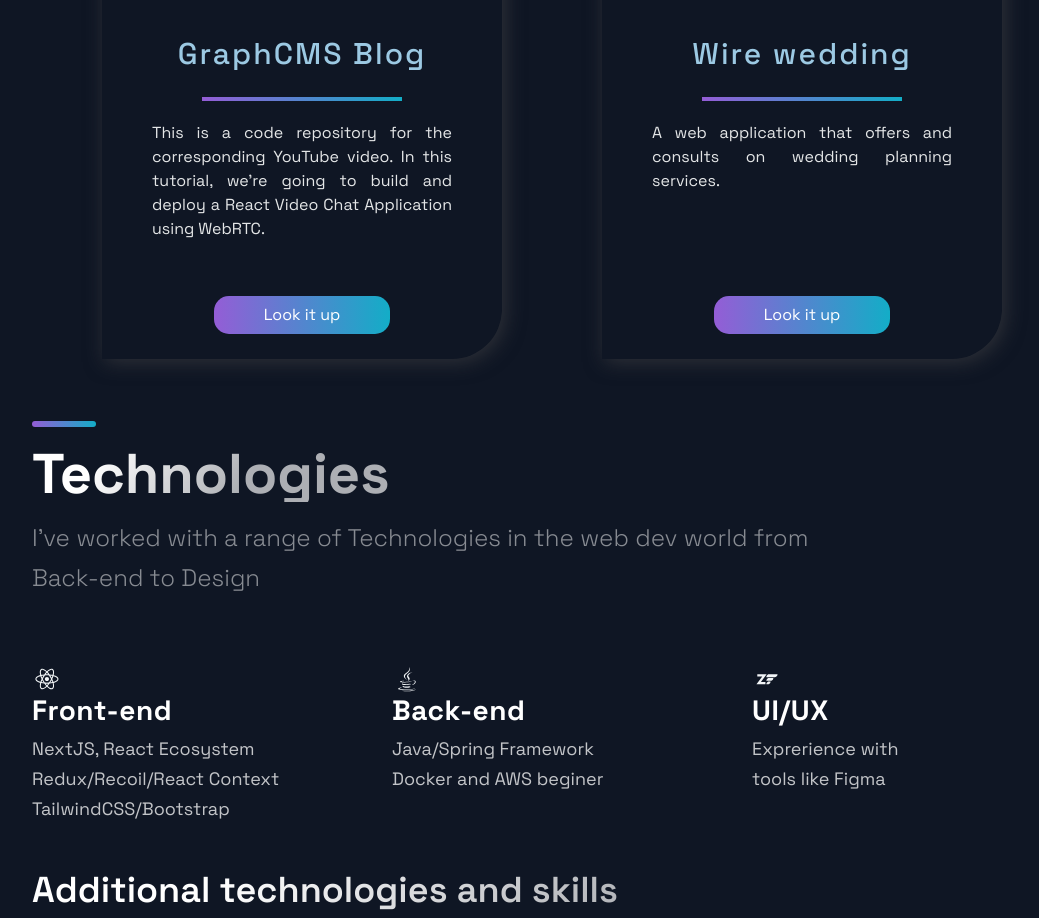
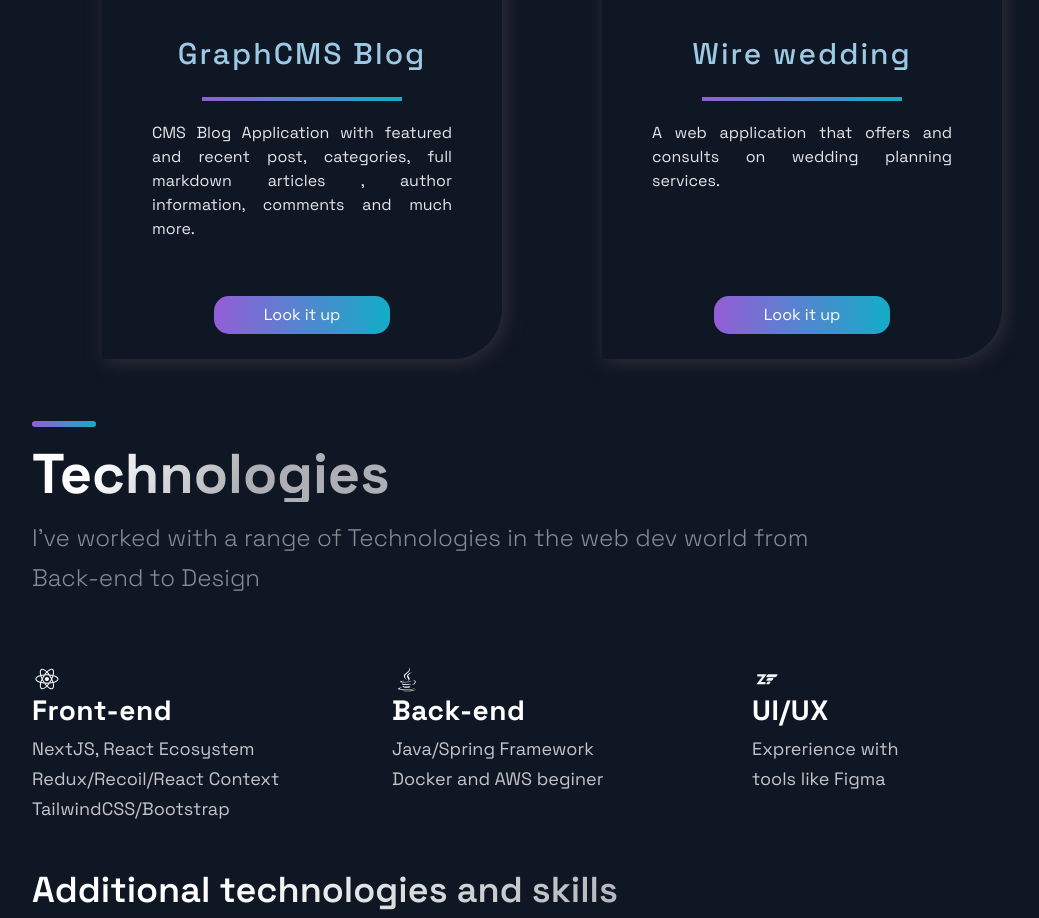
Before and after one commit to huyde140282/Portfolio, a Next.js app: page / in a window 1280 px wide. Shown: the part 1720-2638 px from the top of the page, without its empty margins (88-1127 px from the left). Built offline with nearby package versions, Linux system fonts and the light colour scheme.

Commit message:
Update content for GraphCMS Blog

```diff
--- a/src/constants/constants.js
+++ b/src/constants/constants.js
@@ -22,7 +22,7 @@ export const projects = [
   {
     title: "GraphCMS Blog",
     description:
-      "This is a code repository for the corresponding YouTube video. In this tutorial, we're going to build and deploy a React Video Chat Application using WebRTC.",
+      "CMS Blog Application with featured and recent post, categories, full markdown articles , author information, comments and much more.",
     image: "/images/graph-cms.png",
     tags: ["React", "WebRTC"],
     source: "https://google.com",
```
